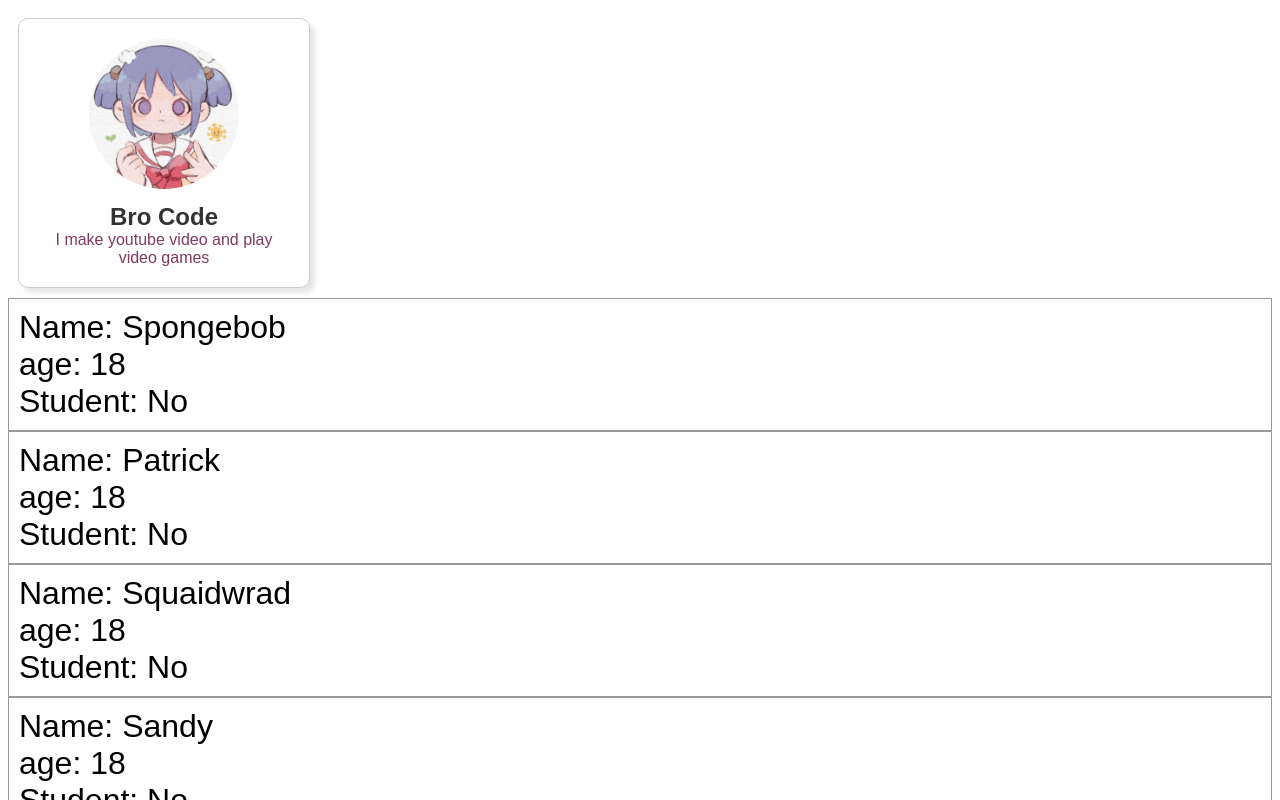
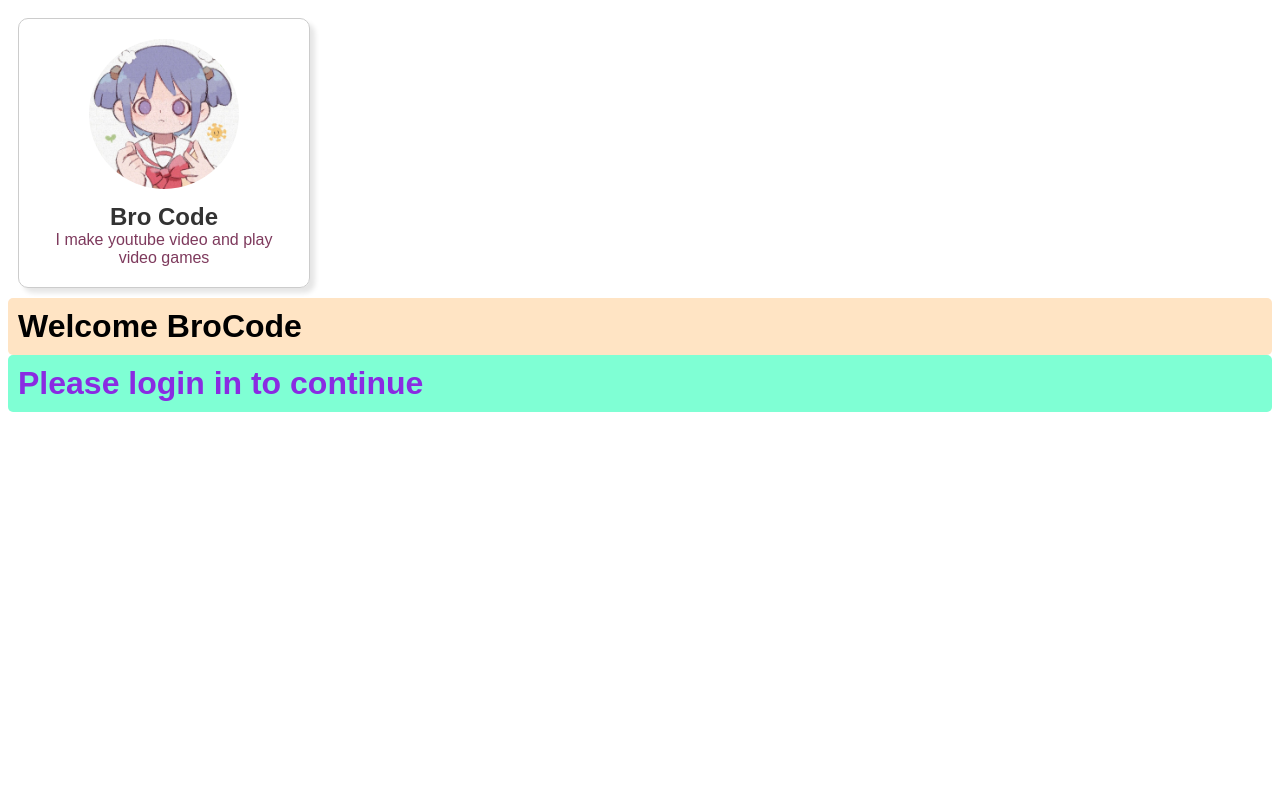
Before and after one commit to W5oar96/jst4note, a React (Vite) app in the folder Notes/website/my-react-app/: page / in a window 1280 px wide. Shown: the top 800 px of the page. Built offline with nearby package versions, Linux system fonts and the light colour scheme.

Commit message:
add file chapter5 conditional rendering

```diff
--- a/Notes/website/my-react-app/src/App.jsx
+++ b/Notes/website/my-react-app/src/App.jsx
@@ -1,17 +1,13 @@
 import Card from "./Card.jsx"
-import Student from "./Student.jsx"
+import UserGretting from "./UserGretting.jsx"
 
 function App() {
 
   return(
     <>
       <Card />
-      <Student name='Spongebob' age='18' isStuent={false}/>
-      <Student name='Patrick' age='18' isStuent={false}/>
-      <Student name='Squaidwrad' age='18' isStuent={false}/>
-      <Student name='Sandy' age='18' isStuent={false}/>
-      <Student name='' />
-      <Student />
+      <UserGretting isLoggedIn={true} userName="BroCode"/>
+      <UserGretting />
     </>
   )
 }
--- /dev/null
+++ b/Notes/website/my-react-app/src/UserGretting.jsx
@@ -0,0 +1,26 @@
+import PropType from 'prop-types';
+
+function UserGretting(props) {
+
+    const welcomeMessage = <h2 className="welcome-message">
+                            Welcome {props.userName}
+                            </h2>
+
+    const loginPrompt = <h2 className="login-prompt">
+                            Please login in to continue
+                            </h2>
+
+    return(props.isLoggedIn ? welcomeMessage : loginPrompt)
+}
+
+UserGretting.proptypes = {
+    isLoggedIn: PropType.bool,
+    userName: PropType.string,
+}
+
+UserGretting.defaultProps = {
+    isLoggedIn: false,
+    userName: "Guest",
+}
+
+export default UserGretting
--- a/Notes/website/my-react-app/src/index.css
+++ b/Notes/website/my-react-app/src/index.css
@@ -33,3 +33,21 @@
 .student p{
   margin: 0;
 }
+.welcome-message{
+  font-family: Arial, sans-serif;
+  background-color: bisque;
+  color: black;
+  font-size: 2em;
+  padding: 10px;
+  border-radius: 5px;
+  margin: 0px;
+}
+.login-prompt{
+  font-family: Arial, sans-serif;
+  background-color: aquamarine;
+  color: blueviolet;
+  font-size: 2em;
+  padding: 10px;
+  border-radius: 5px;
+  margin: 0px;
+}
```
